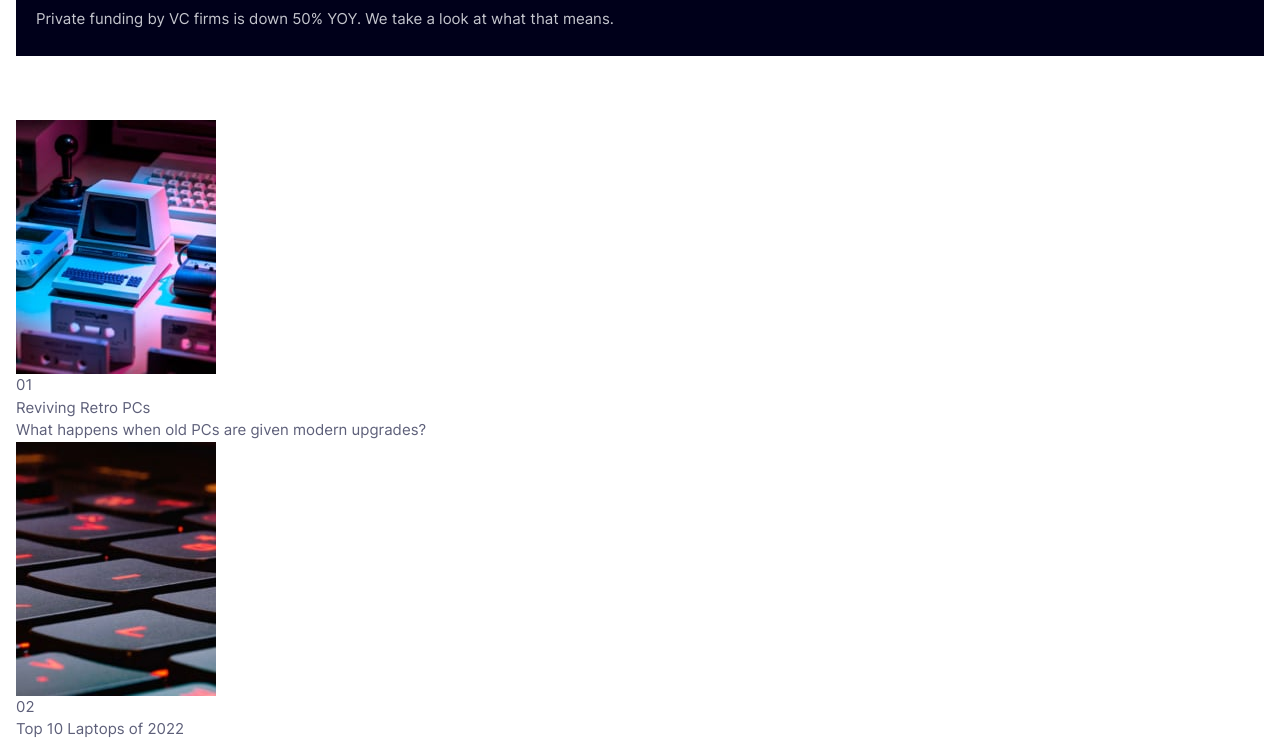
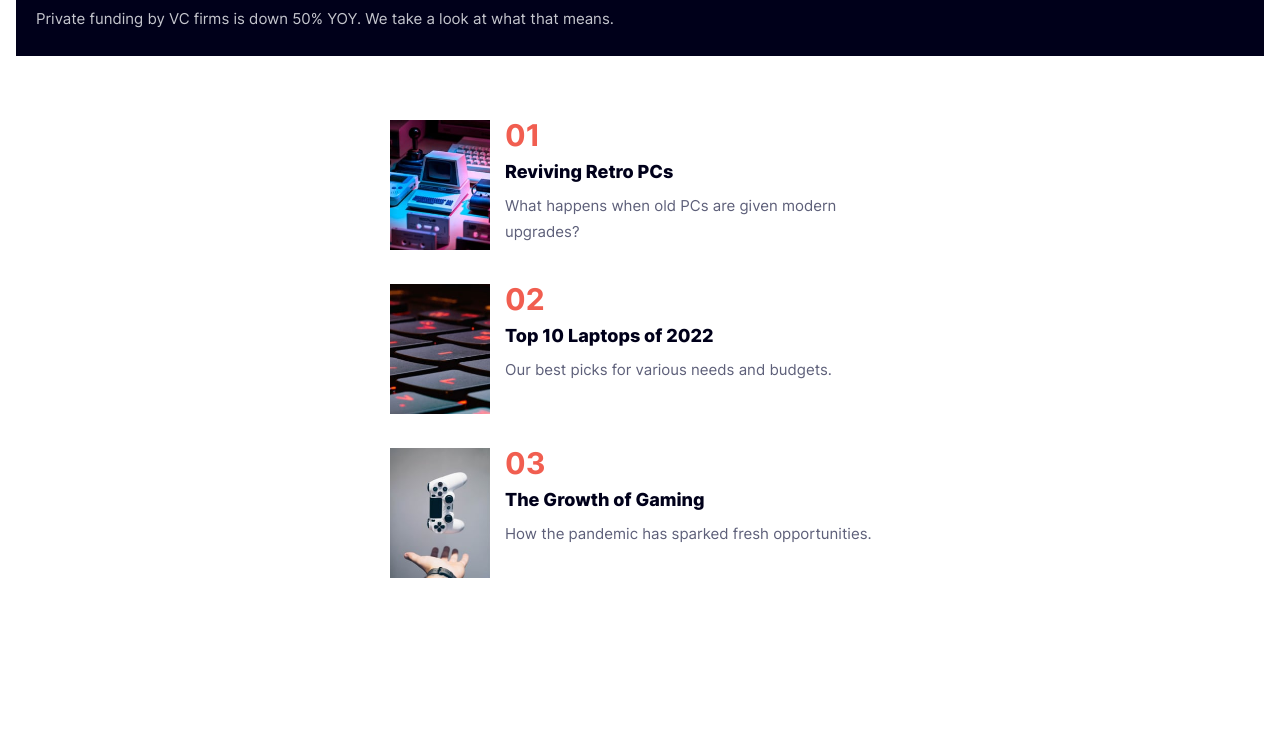
Before and after one commit to VenusY/frontend-mentor-news-homepage, a React app: page / in a window 1280 px wide. Shown: the part 1784-2527 px from the top of the page. After the commit the page ends 2442 px from the top, so only its background shows below. Built offline with nearby package versions, Linux system fonts and the light colour scheme.

Commit message:
Style other articles section

```diff
--- a/src/components/OtherArticles.jsx
+++ b/src/components/OtherArticles.jsx
@@ -1,3 +1,5 @@
+import '../styles/scss/OtherArticles.scss';
+
 export default function OtherArticles() {
   return (
     <div className='other-articles'>
--- /dev/null
+++ b/src/styles/scss/OtherArticles.scss
@@ -0,0 +1,40 @@
+@use './util' as u;
+
+.other-articles {
+  &__article {
+    display: flex;
+    gap: 15px;
+    width: 100%;
+    max-width: 500px;
+    margin-inline: auto;
+
+    &:not(:last-child) {
+      margin-bottom: u.rem(34);
+    }
+  }
+
+  &__image {
+    width: 100px;
+    height: 130px;
+    object-fit: cover;
+  }
+
+  &__number {
+    margin-bottom: u.rem(8);
+    font-size: u.rem(30);
+    font-weight: 700;
+    color: var(--soft-red);
+    line-height: 1;
+  }
+
+  &__article-heading {
+    margin-bottom: u.rem(8);
+    font-size: u.rem(18);
+    font-weight: 800;
+    color: var(--very-dark-blue);
+  }
+
+  &__description {
+    line-height: 1.7;
+  }
+}
```
